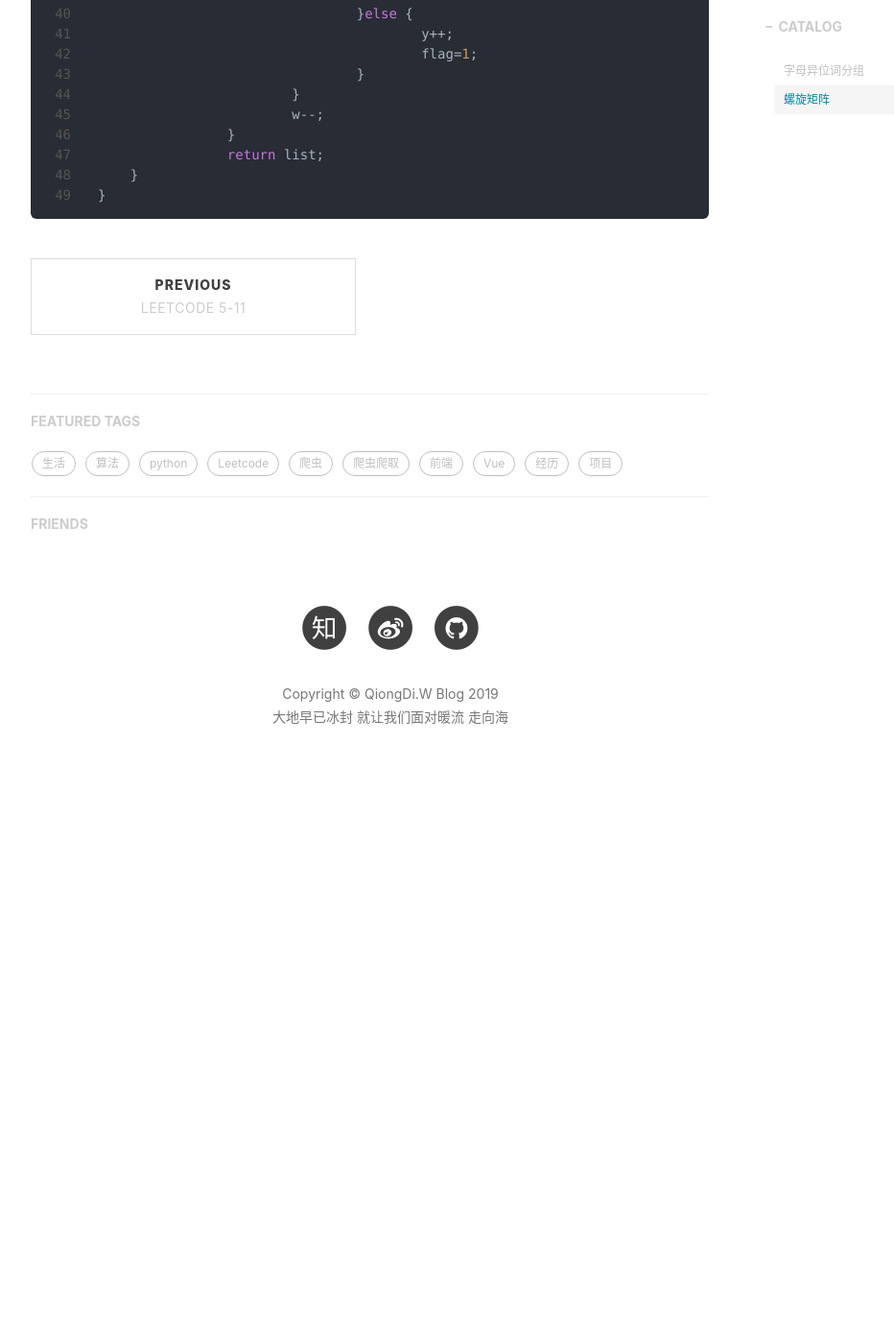
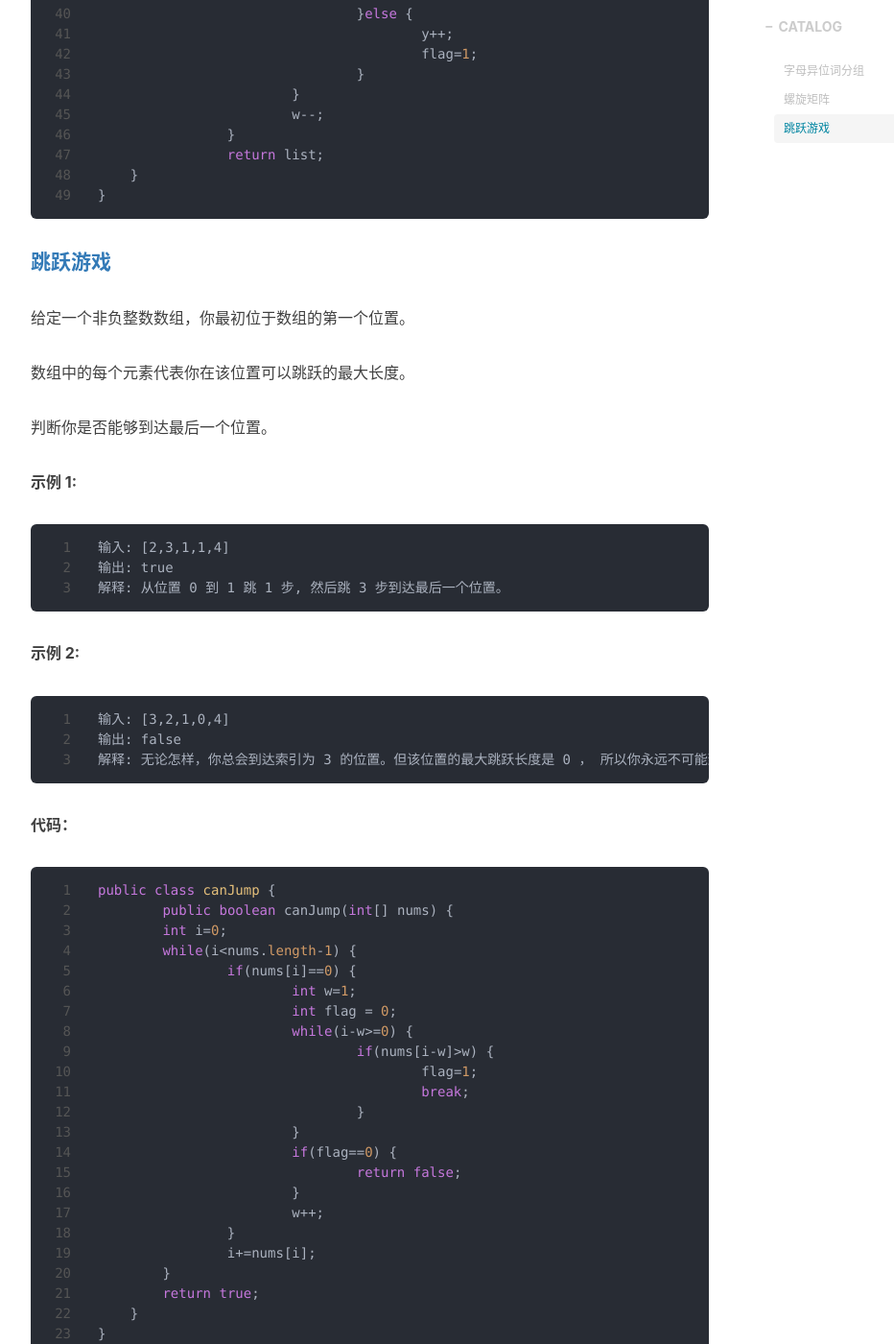
Before and after one commit to MouMangTai/MouMangTai.github.io, a Jekyll site: the page built from _posts/2019-05-12-Leetcode.markdown, in a window 1280 px wide and 1400 px high, scrolled down 3234 px. Shown: the whole window at 96% size, without its empty margins (233-1165 px from the left). Built offline with Jekyll 4.4.1, drawn with Linux system fonts in a browser that asks for light colours; nearby versions of some CDN libraries; comment, search, counter and statistics services are not loaded; before the commit the page ends 4085 px from its top, so only the background shows below that.

Commit message:
Update 2019-05-12-Leetcode.markdown

````diff
--- a/_posts/2019-05-12-Leetcode.markdown
+++ b/_posts/2019-05-12-Leetcode.markdown
@@ -139,3 +139,55 @@ public class spiralOrder {
     }
 }
 ```
+
+#### [跳跃游戏](https://leetcode-cn.com/problems/jump-game/)
+
+给定一个非负整数数组，你最初位于数组的第一个位置。
+
+数组中的每个元素代表你在该位置可以跳跃的最大长度。
+
+判断你是否能够到达最后一个位置。
+
+**示例 1:**
+
+```
+输入: [2,3,1,1,4]
+输出: true
+解释: 从位置 0 到 1 跳 1 步, 然后跳 3 步到达最后一个位置。
+```
+
+**示例 2:**
+
+```
+输入: [3,2,1,0,4]
+输出: false
+解释: 无论怎样，你总会到达索引为 3 的位置。但该位置的最大跳跃长度是 0 ， 所以你永远不可能到达最后一个位置。
+```
+
+**代码：**
+
+```java
+public class canJump {
+	public boolean canJump(int[] nums) {
+        int i=0;
+        while(i<nums.length-1) {
+        	if(nums[i]==0) {
+        		int w=1;
+        		int flag = 0;
+        		while(i-w>=0) {
+        			if(nums[i-w]>w) {
+        				flag=1;
+        				break;
+        			}
+        		}
+        		if(flag==0) {
+        			return false;
+        		}
+        		w++;
+        	}
+        	i+=nums[i];
+        }
+        return true;
+    }
+}
+```
````
